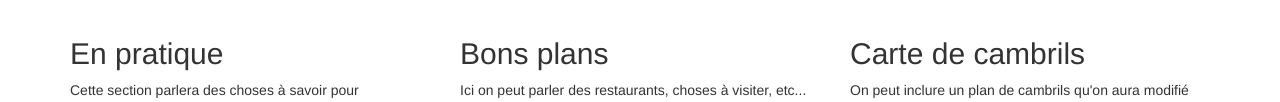
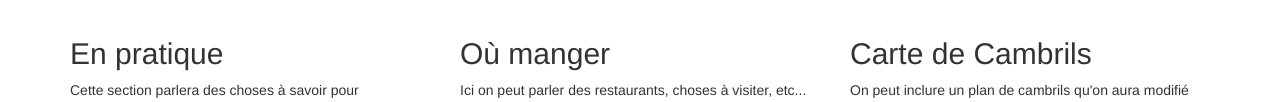
Before and after one commit to Pumplecake/website_cambrils, a plain HTML site: page index.html in a window 1280 px wide. Shown: the part 378-480 px from the top of the page. Drawn offline with nearby package versions, Linux system fonts and the light colour scheme.

Commit message:
Changements mineurs à index.html

```diff
--- a/index.html
+++ b/index.html
@@ -15,20 +15,6 @@
         <link rel="stylesheet" href="css/bootstrap.css">
         <link rel="stylesheet" href="css/bootstrap-theme.min.css">
         <link rel="stylesheet" href="css/main.css">
-
-
-
-
-
-<!-- <div>Prochaine étape: ajouter les glyphicons et faire des images plus petites pour accélérer le chargement</div> -->
-
-
-
-
-
-
-
-
 
         <script src="js/vendor/modernizr-2.8.3-respond-1.4.2.min.js"></script>
     </head>
@@ -118,12 +104,12 @@
           <p><a class="btn btn-default" href="#" role="button">View details &raquo;</a></p>
         </div>
         <div class="col-md-4">
-          <h2>Bons plans</h2>
+          <h2>Où manger</h2>
           <p>Ici on peut parler des restaurants, choses à visiter, etc...</p>
           <p><a class="btn btn-default" href="#" role="button">View details &raquo;</a></p>
        </div>
         <div class="col-md-4">
-          <h2>Carte de cambrils</h2>
+          <h2>Carte de Cambrils</h2>
           <p>On peut inclure un plan de cambrils qu'on aura modifié pour y indiquer Espolet et les bons plans de la section du dessus.</p>
           <p><a class="btn btn-default" href="#" role="button">View details &raquo;</a></p>
         </div>
```
